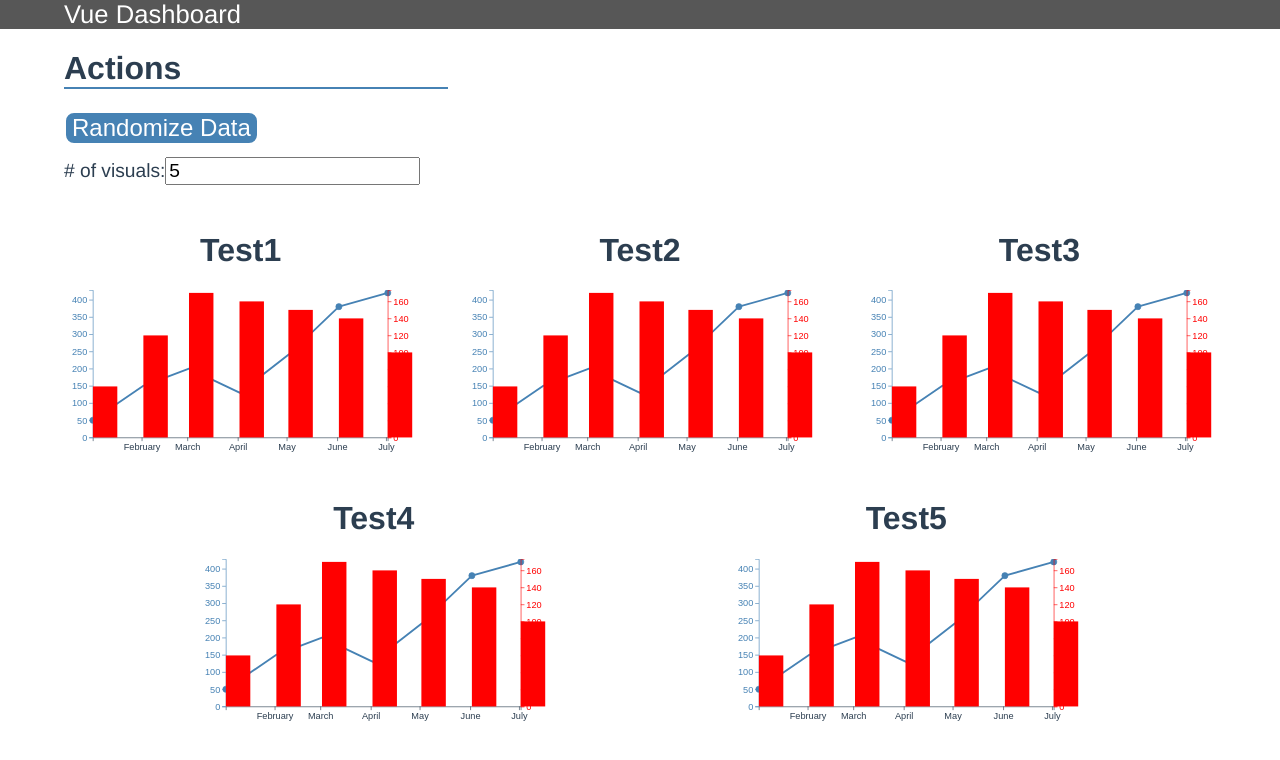
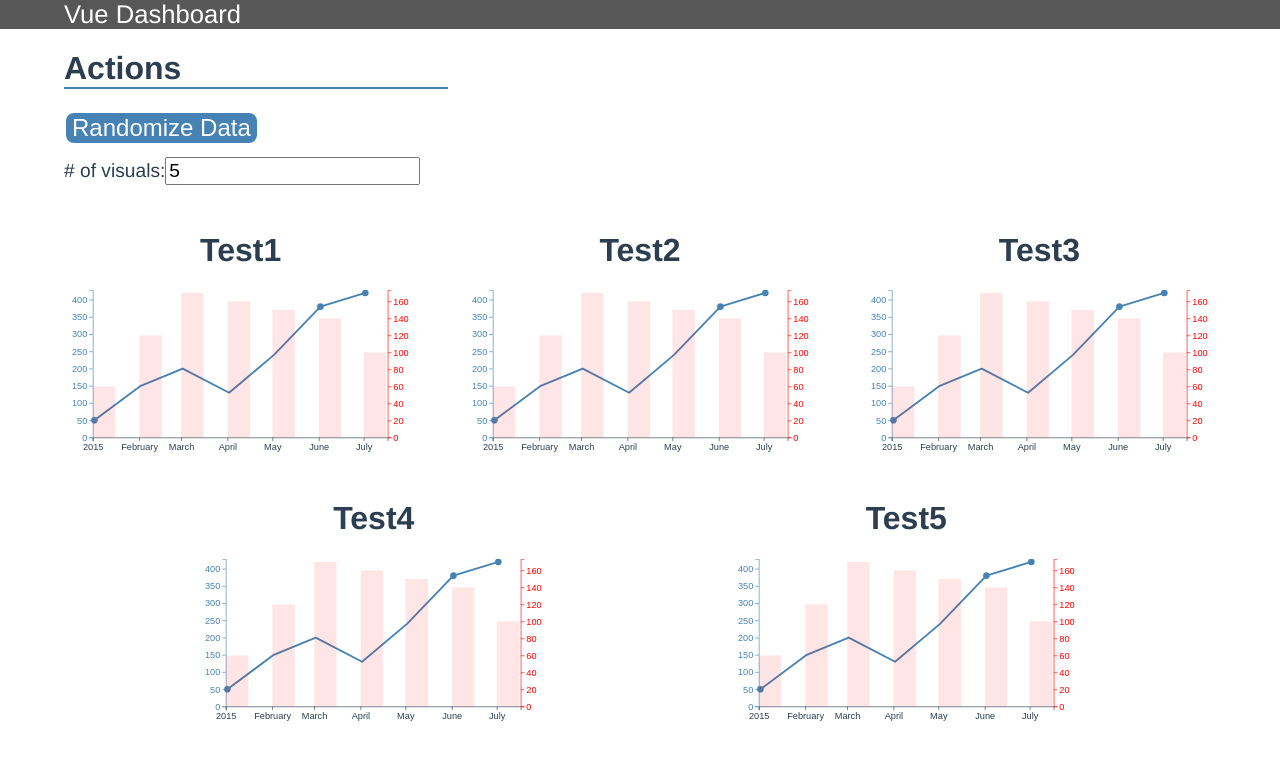
Before and after one commit to couchds/vue-linegraph, a Vue app: page / in a window 1280 px wide. Shown: the top 760 px of the page. Built offline with nearby package versions, Linux system fonts and the light colour scheme.

Commit message:
extend domain in drawGraphMethod

```diff
--- a/src/components/LineGraph.vue
+++ b/src/components/LineGraph.vue
@@ -71,36 +71,36 @@ export default {
                     isBar: true,
                     name: 'Test Data 2',
                     referenceRange: [40, 140],
-                    timespanValue: 720,
+                    timespanValue: 360,
                     timespanUnits: 'h', // for hours
                     yAxis: 1,
                     measurements: [
                         {
-                            datetime: '2015-01-02',
+                            datetime: '2015-01-01',
                             value: 60
                         },
                         {
-                            datetime: '2015-02-02',
+                            datetime: '2015-02-01',
                             value: 120
                         },
                         {
-                            datetime: '2015-03-02',
+                            datetime: '2015-03-01',
                             value: 170
                         },
                         {
-                            datetime: '2015-04-02',
+                            datetime: '2015-04-01',
                             value: 160
                         },
                         {
-                            datetime: '2015-05-02',
+                            datetime: '2015-05-01',
                             value: 150
                         },
                         {
-                            datetime: '2015-06-02',
+                            datetime: '2015-06-01',
                             value: 140
                         },
                         {
-                            datetime: '2015-07-02',
+                            datetime: '2015-07-01',
                             value: 100
                         }
                     ]
@@ -219,9 +219,9 @@ export default {
         /**
          * Returns the width of a single bar in a chart.
          */
-        calculateBarWidth: function () {
+        calculateBarWidth: function (series) {
             const DTStop = new Date(this.minDatetime);
-            DTStop.setHours(DTStop.getHours() + (24*15));
+            DTStop.setHours(DTStop.getHours() + (series.timespanValue));
             return this.xScale(DTStop);
         },
         /**
@@ -251,24 +251,23 @@ export default {
             }
         },
         drawBars: function (series) {
-            var barWidth = this.calculateBarWidth();
-            console.log(barWidth)
+            var barWidth = this.calculateBarWidth(series);
             let self = this;
             let yScale = this.getYScale(series.yAxis);
             var parse = d3.timeParse(this.datetimeFormat);
-            console.log(series.measurements)
             this.chart.selectAll(".bar")
                 .data(series.measurements)
                 .enter()
                 .append("rect")
                     .attr("class", "bar")
                     .attr("fill", function () { return series.color; })
+                    .attr("fill-opacity", "10%")
                     .attr("x", function(d) { return self.xScale(parse(d.datetime)); })
                     .attr("y", function(d) { return yScale(d.value); })
                     .attr("width", barWidth)
                     .attr("height", function(d) {
-                        return self.adjustedHeight - yScale(d.value); });
-
+                        return self.adjustedHeight - yScale(d.value);
+                    });
         },
         /**
          * Create the y0 or y1 axis in D3, depending on which number we pass as parameter.
@@ -349,6 +348,11 @@ export default {
             // Get min of min of each time series, and same for max.
             min = d3.min(searchArg, function (d) { return d3.min(d, function (d) { return parse(d.datetime) }); });
             max = d3.max(searchArg, function (d) { return d3.max(d, function (d) { return parse(d.datetime) }); });
+            console.log(Y0TimeSeries)
+            if (this.timeSeriesHasBarGraph(Y0TimeSeries) || this.timeSeriesHasBarGraph(Y1TimeSeries)) {
+                max.setHours(max.getHours() + (24*15));
+            }
+            console.log(max);
             this.xScale = d3.scaleTime()
               .range([0, self.adjustedWidth])
               .domain([min, max]);
@@ -477,6 +481,11 @@ export default {
             this.focusedimeSeries = data;
             this.drawReferenceRange(data);
         },
+        timeSeriesHasBarGraph(timeSeries) {
+            return timeSeries.filter((d) => {
+                return d.isBar === true;
+            }).length > 0;
+        },
         /**
          * Convert string to format compatible as an HTML id or class.
          * Credit to https://stackoverflow.com/questions/10619126/make-sure-string-is-a-valid-css-id-name
```
